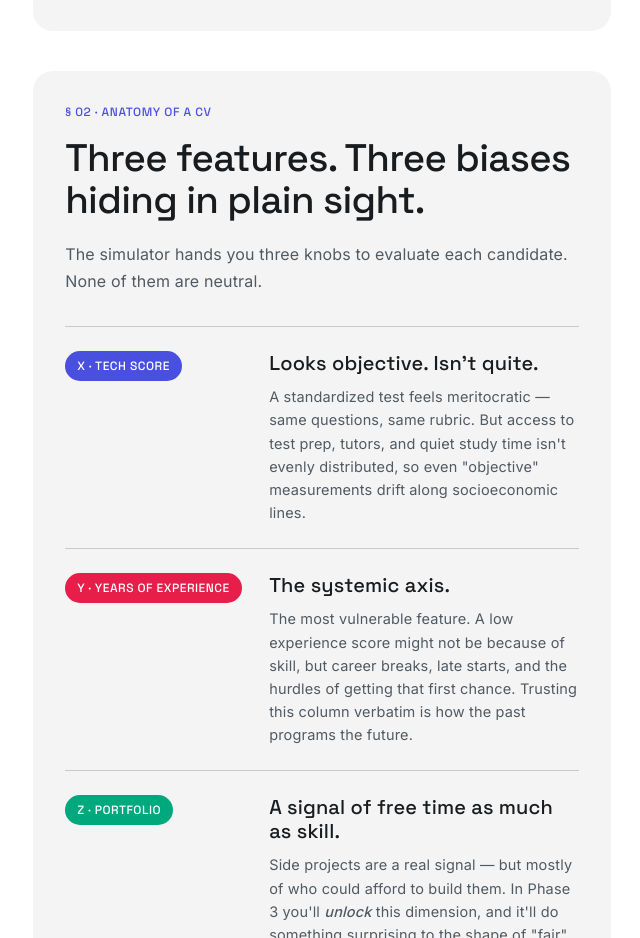
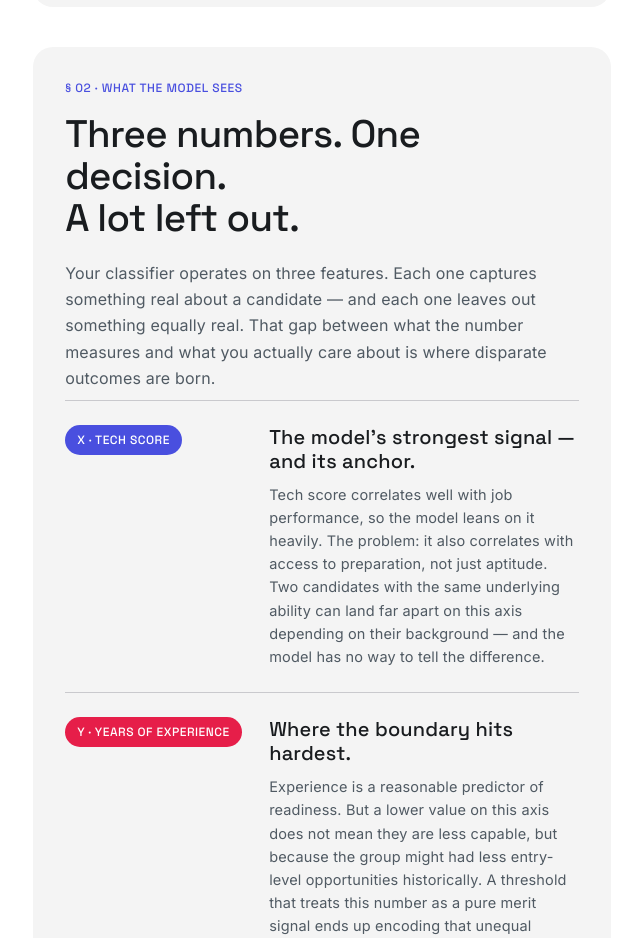
Before and after one commit to Belown/DIET, a React (Vite) app: page /simulator/background in a window 1280 px wide. Shown: the part 1554-2492 px from the top of the page, without its empty margins (298-938 px from the left). Built offline with nearby package versions, Linux system fonts and the light colour scheme.

Commit message:
style: update CSS for SimulatorLayout and BackgroundPhase; improve layout and text clarity

```diff
--- a/src/components/SimulatorLayout/SimulatorLayout.module.css
+++ b/src/components/SimulatorLayout/SimulatorLayout.module.css
@@ -5,6 +5,7 @@
   min-height: 100vh;
   background: var(--rui-white);
   transition: grid-template-columns 0.3s ease;
+  overflow-x: clip;
 }
 
 .resizerLeft,
--- a/src/pages/phases/BackgroundPhase.module.css
+++ b/src/pages/phases/BackgroundPhase.module.css
@@ -49,8 +49,8 @@
   font-size: 16px;
   line-height: 1.65;
   color: var(--rui-slate);
-  margin: 0 0 24px;
-  max-width: 62ch;
+  margin: 0 0 0px;
+  max-width: 98%;
 }
 
 .bodyLight {
@@ -341,19 +341,19 @@
   font-size: clamp(24px, 3vw, 36px);
   font-weight: 500;
   letter-spacing: -0.01em;
-  color: var(--rui-white);
-  background: rgba(255, 255, 255, 0.06);
-  border-left: 3px solid var(--rui-blue);
+  color: var(--rui-dark);
+  background: var(--rui-surface);
   padding: 18px 24px;
   border-radius: var(--radius-sm);
   margin: 20px 0 24px;
-  display: inline-block;
+  display: block;
+  text-align: center;
 }
 
 .formula sub {
   font-size: 0.55em;
   vertical-align: sub;
-  color: rgba(255, 255, 255, 0.7);
+  color: var(--rui-slate);
 }
 
 .audit {
@@ -362,7 +362,7 @@
   gap: 20px;
   margin-top: 28px;
   padding-top: 24px;
-  border-top: 1px solid rgba(255, 255, 255, 0.15);
+  border-top: 1px solid var(--rui-border);
 }
 
 .auditCol {
@@ -386,7 +386,7 @@
   font-size: 17px;
   font-weight: 500;
   line-height: 1.3;
-  color: var(--rui-white);
+  color: var(--rui-dark);
   margin: 0;
 }
 
--- a/src/pages/phases/BackgroundPhase.tsx
+++ b/src/pages/phases/BackgroundPhase.tsx
@@ -54,12 +54,14 @@ export default function BackgroundPhase() {
       </section>
 
       <section className={`${phase.panel} ${styles.sectionPanel}`}>
-        <p className={styles.eyebrow}>§ 02 · Anatomy of a CV</p>
+        <p className={styles.eyebrow}>§ 02 · What the model sees</p>
         <h2 className={styles.h2}>
-          Three features. Three biases hiding in plain sight.
+          Three numbers. One decision.
+          <br />
+          A lot left out.
         </h2>
         <p className={styles.body}>
-          The simulator hands you three knobs to evaluate each candidate. None of them are neutral.
+          Your classifier operates on three features. Each one captures something real about a candidate — and each one leaves out something equally real. That gap between what the number measures and what you actually care about is where disparate outcomes are born.
         </p>
 
         <div className={styles.axisStack}>
@@ -68,9 +70,9 @@ export default function BackgroundPhase() {
               X · Tech score
             </span>
             <div>
-              <h3 className={styles.axisT}>Looks objective. Isn't quite.</h3>
+              <h3 className={styles.axisT}>The model's strongest signal — and its anchor.</h3>
               <p className={styles.axisB}>
-                A standardized test feels meritocratic — same questions, same rubric. But access to test prep, tutors, and quiet study time isn't evenly distributed, so even "objective" measurements drift along socioeconomic lines.
+                Tech score correlates well with job performance, so the model leans on it heavily. The problem: it also correlates with access to preparation, not just aptitude. Two candidates with the same underlying ability can land far apart on this axis depending on their background — and the model has no way to tell the difference.
               </p>
             </div>
           </article>
@@ -80,9 +82,9 @@ export default function BackgroundPhase() {
               Y · Years of experience
             </span>
             <div>
-              <h3 className={styles.axisT}>The systemic axis.</h3>
+              <h3 className={styles.axisT}>Where the boundary hits hardest.</h3>
               <p className={styles.axisB}>
-                The most vulnerable feature. A low experience score might not be because of skill, but career breaks, late starts, and the hurdles of getting that first chance. Trusting this column verbatim is how the past programs the future.
+                Experience is a reasonable predictor of readiness. But a  lower value on this axis does not mean they are less capable, but because the group might had less entry-level opportunities historically. A threshold that treats this number as a pure merit signal ends up encoding that unequal history into every future hiring decision.
               </p>
             </div>
           </article>
@@ -93,10 +95,10 @@ export default function BackgroundPhase() {
             </span>
             <div>
               <h3 className={styles.axisT}>
-                A signal of free time as much as skill.
+                An extra dimension — unlocked later.
               </h3>
               <p className={styles.axisB}>
-                Side projects are a real signal — but mostly of who could afford to build them. In Phase 3 you'll <em>unlock</em> this dimension, and it'll do something surprising to the shape of "fair".
+                Portfolio score captures independent work outside of formal employment — side projects, open-source contributions, self-directed builds. It's a real signal of initiative, but it requires time and resources that not everyone has equally.
               </p>
             </div>
           </article>
@@ -104,40 +106,40 @@ export default function BackgroundPhase() {
       </section>
 
       <section className={`${phase.panel} ${styles.sectionPanel}`}>
-        <p className={styles.eyebrow}>§ 03 · Why one line fails</p>
+        <p className={styles.eyebrow}>§ 03 · The accuracy trap</p>
         <h2 className={styles.h2}>
-          A single straight line is a policy decision in disguise.
+          High accuracy but still might systematically wrong about one group.
         </h2>
         <p className={styles.body}>
-          When you draw a 2D boundary on tech × experience, you're not just classifying — you're declaring a single bar that everyone must clear. Watch what happens to the qualified Group B candidates that sit just below it.
+          As you already know a line won't fit every point. When you optimize that line for <em>overall</em> accuracy on data, which is already shifted downward — not because candidate are less capable, but because the experience axis encodes historical inequity. The line that maximizes your accuracy metric isn't drawn in neutral space. It's drawn over a skewed distribution, and the threshold it sets becomes a policy that applies equally to an unequal starting point.
         </p>
         <BoundaryDiagram />
         <p className={styles.body}>
-          The circled points are the <em>false negatives</em> — people the model said no to who, by the ground truth, would have succeeded. You'll fix this in the simulator in two ways: relax the threshold per group, or lift the problem into 3D and find the manifold a flat line can't.
+          The circled candidates are genuinely qualified — the ground truth says so. But they sit just below the line, because their experience scores reflect systemic hurdles, not lack of ability. Your model doesn't know the difference. It learned from the numbers, and the numbers carry the history. This is what 80% accuracy can look like when you break it down by group.
         </p>
       </section>
 
-      <section
-        className={`${phase.panel} ${styles.sectionPanel} ${styles.dark}`}
-      >
-        <p className={`${styles.eyebrow} ${styles.eyebrowLight}`}>
+      <section className={`${phase.panel} ${styles.sectionPanel}`}>
+        <p className={styles.eyebrow}>
           § 04 · The ethics audit
         </p>
-        <h2 className={`${styles.h2} ${styles.h2Light}`}>
+        <h2 className={styles.h2}>
           Equal opportunity, not equal averages.
         </h2>
-        <p className={styles.bodyLight}>
+        <p className={styles.body}>
           Most fairness metrics ask: <em>did we treat the groups the same?</em>{" "}
           The one we care about is sharper:
         </p>
         <p className={styles.formula}>
           | TPR<sub>A</sub> − TPR<sub>B</sub> | ≤ ε
         </p>
-        <p className={styles.bodyLight}>
+        <p className={styles.body}>
           That's the <strong>True Positive Rate</strong> by group — or, as we'll call it, the <em>Qualified Candidate Discovery Rate</em>. It guarantees that if you're genuinely qualified, your odds of being seen don't depend on which group you were born into.
+          <br/>
+          And the most critical part is accepting that this is a trade-off, not a bug to fix. Pushing the TPR gap toward zero often means accepting a slightly lower overall accuracy — because correcting for an unequal starting point requires treating the groups differently, not identically.
         </p>
 
-        <div className={styles.audit}>
+        {/* <div className={styles.audit}>
           <div className={styles.auditCol}>
             <p className={styles.auditK}>The boss demands</p>
             <p className={styles.auditV}>Overall accuracy &gt; 80%</p>
@@ -152,7 +154,7 @@ export default function BackgroundPhase() {
               You can't always have both with a single line.
             </p>
           </div>
-        </div>
+        </div> */}
       </section>
 
       <div className={styles.continueBar}>
--- a/src/pages/phases/DatasetPhase.tsx
+++ b/src/pages/phases/DatasetPhase.tsx
@@ -37,7 +37,7 @@ function buildBins(samples: CVSample[], key: Feature): HistBin[] {
 export default function DatasetPhase() {
   const samples = defaultDataset;
   const stats = useMemo(() => summarizeByGroup(samples), [samples]);
-  const [view, setView] = useState<View>("table");
+  const [view, setView] = useState<View>("distribution");
 
   const histograms = useMemo(
     () => FEATURES.map((f) => ({ ...f, bins: buildBins(samples, f.key) })),
@@ -65,6 +65,17 @@ export default function DatasetPhase() {
             <button
               type="button"
               role="tab"
+              aria-selected={view === "distribution"}
+              className={`${styles.toggleBtn} ${
+                view === "distribution" ? styles.toggleBtnOn : ""
+              }`}
+              onClick={() => setView("distribution")}
+            >
+              Distribution
+            </button>
+            <button
+              type="button"
+              role="tab"
               aria-selected={view === "table"}
               className={`${styles.toggleBtn} ${
                 view === "table" ? styles.toggleBtnOn : ""
@@ -72,17 +83,6 @@ export default function DatasetPhase() {
               onClick={() => setView("table")}
             >
               Table
-            </button>
-            <button
-              type="button"
-              role="tab"
-              aria-selected={view === "distribution"}
-              className={`${styles.toggleBtn} ${
-                view === "distribution" ? styles.toggleBtnOn : ""
-              }`}
-              onClick={() => setView("distribution")}
-            >
-              Distribution
             </button>
           </div>
         </div>
--- a/src/pages/phases/Phase.module.css
+++ b/src/pages/phases/Phase.module.css
@@ -86,6 +86,7 @@
   border-radius: var(--radius-sm);
   border: 1px solid var(--rui-border);
   background: var(--rui-white);
+  margin-bottom: 20px;
 }
 
 .tableScroll {
```
